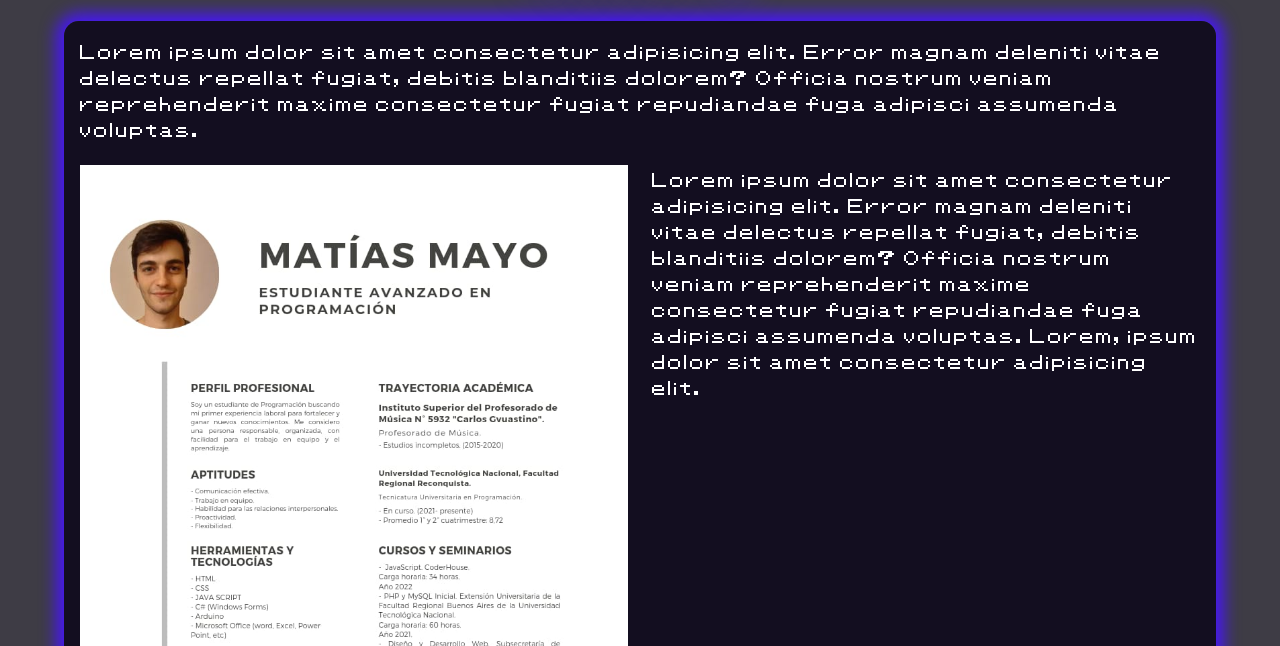
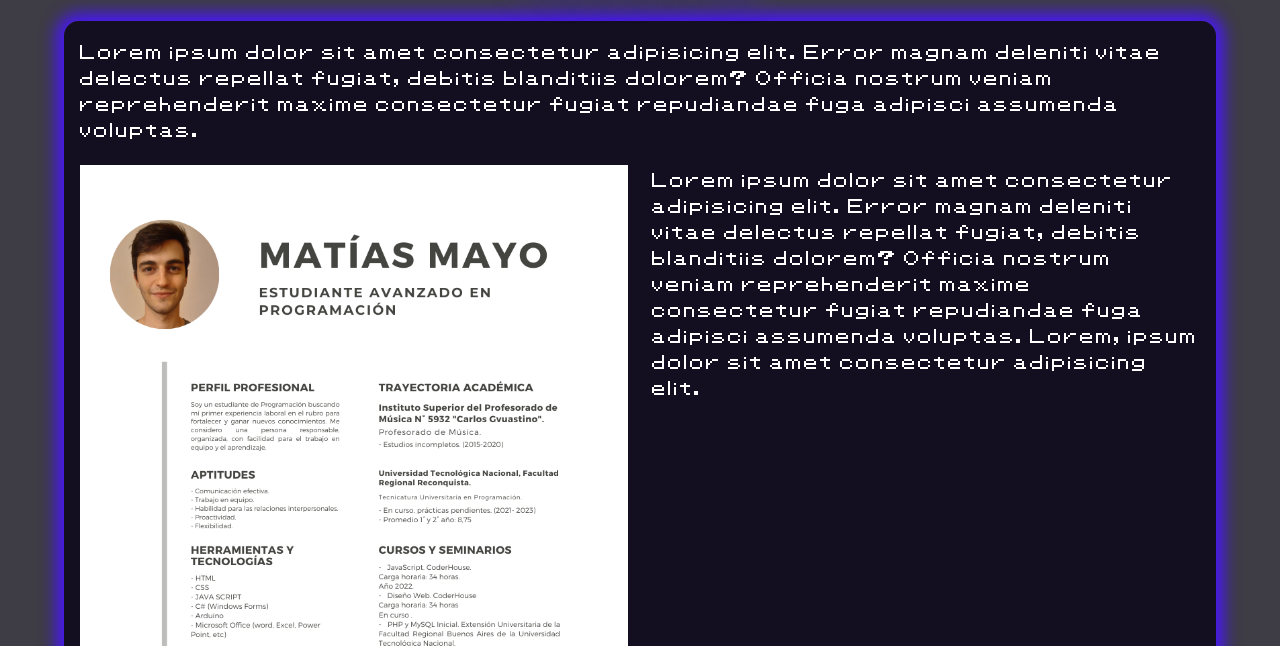
Before and after one commit to mayomatias/portfolio, a plain HTML site: page pages/about.html in a window 1280 px wide. Shown: the part 154-800 px from the top of the page. Drawn offline with Linux system fonts and the light colour scheme.

Commit message:
Arreglo img about y pdf

```diff
--- a/pages/about.html
+++ b/pages/about.html
@@ -29,7 +29,7 @@
             <div class="about-me-description">
                 <div class="about-img-container">
                     <p id="btn-pdf"><a href="../assets/pdf/cv-pdf.pdf" target="_blank">View PDF</a></p>
-                    <img id="about-img" src="../assets/image/cv.jpeg" alt="">
+                    <img id="about-img" src="../assets/image/cv.png" alt="">
                 </div>
                 <p class="about-me-text-top">
                     Lorem ipsum dolor sit amet consectetur adipisicing elit. Error magnam deleniti vitae delectus repellat fugiat, debitis blanditiis dolorem? Officia nostrum veniam reprehenderit maxime consectetur fugiat repudiandae fuga adipisci assumenda voluptas.
```
Also changed, not shown: assets/image/cv.jpeg (deleted), assets/image/cv.png (added), 1 other file.
